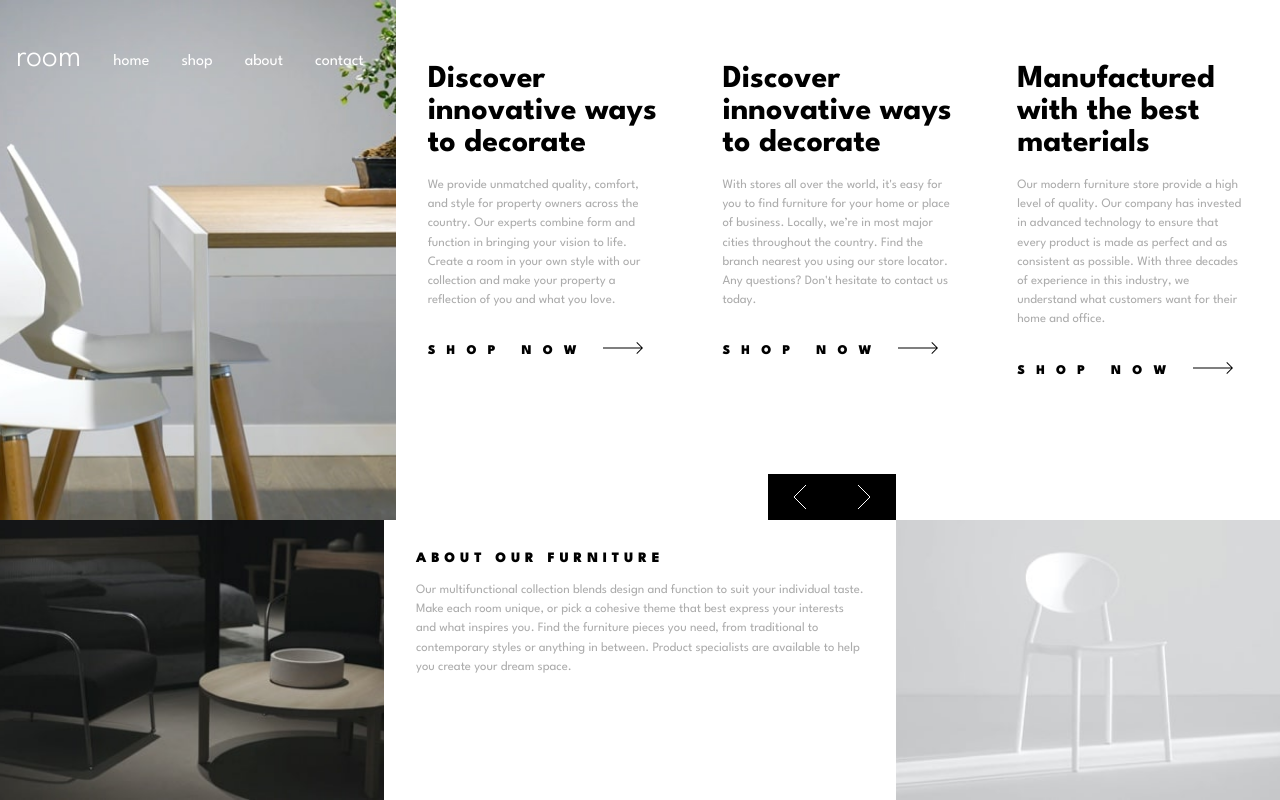
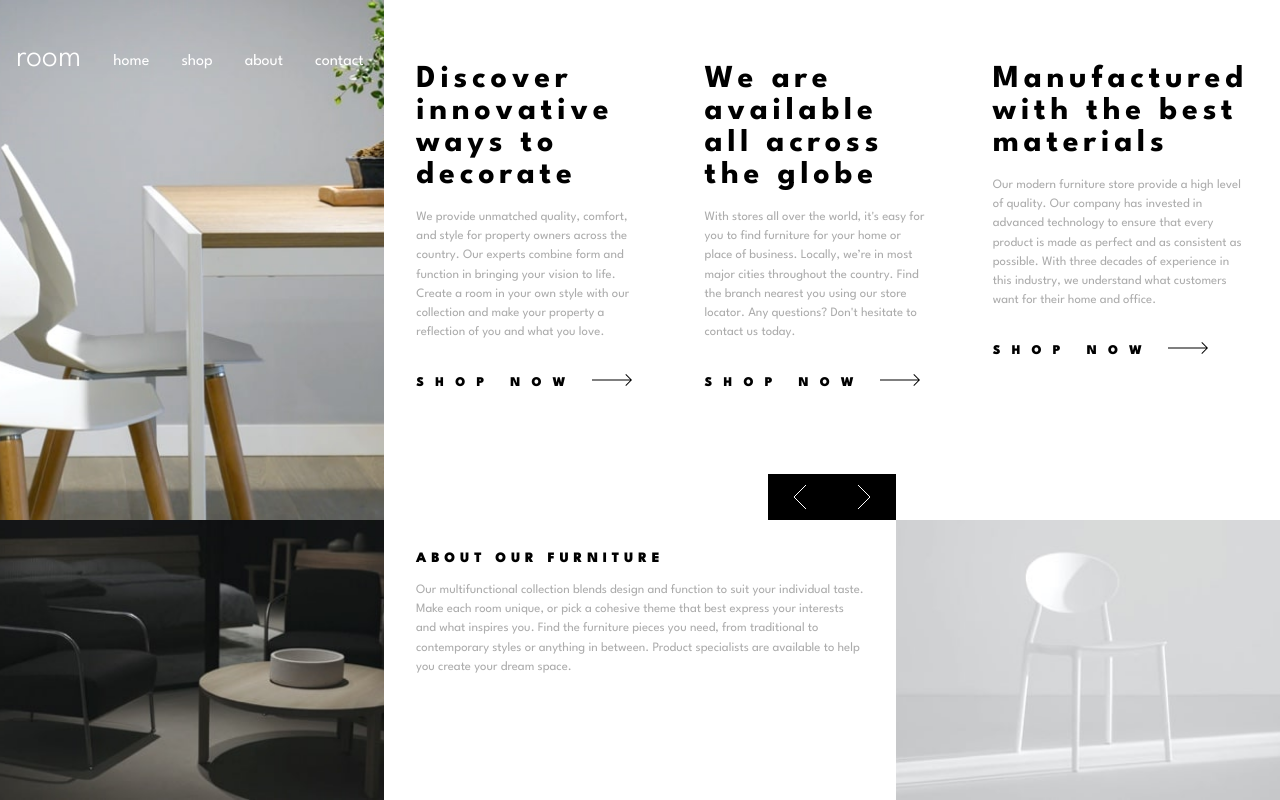
Before and after one commit to formkergit/room-homepage-js-diaporama, a plain HTML site: page index.html in a window 1280 px wide. Drawn offline with Linux system fonts and the light colour scheme.

Commit message:
Mise jour texte

```diff
--- a/assets/css/style.css
+++ b/assets/css/style.css
@@ -94,7 +94,7 @@
     padding: 4rem 2rem;
 }
 
-h1 {
+#txtDiscover h2 {
     font-size: 2rem;
     font-weight: bolder;
     line-height: 2rem;
--- a/index.html
+++ b/index.html
@@ -33,7 +33,7 @@
           </div>
         </div>
         <div id="txtDiscover">
-          <h1>Discover innovative ways to decorate</h1>
+          <h2>Discover innovative ways to decorate</h2>
           <p>
             We provide unmatched quality, comfort, and style for property owners
             across the country. Our experts combine form and function in
@@ -46,7 +46,7 @@
           </button>
         </div>
         <div id="txtDiscover">
-          <h1>Discover innovative ways to decorate</h1>
+          <h2> We are available all across the globe</h2>
           <p>
             With stores all over the world, it's easy for you to find furniture
             for your home or place of business. Locally, we’re in most major
@@ -58,7 +58,7 @@
           </button>
         </div>
         <div id="txtDiscover">
-          <h1>Manufactured with the best materials</h1>
+          <h2>Manufactured with the best materials</h2>
           <p>
             Our modern furniture store provide a high level of quality. Our
             company has invested in advanced technology to ensure that every
```
